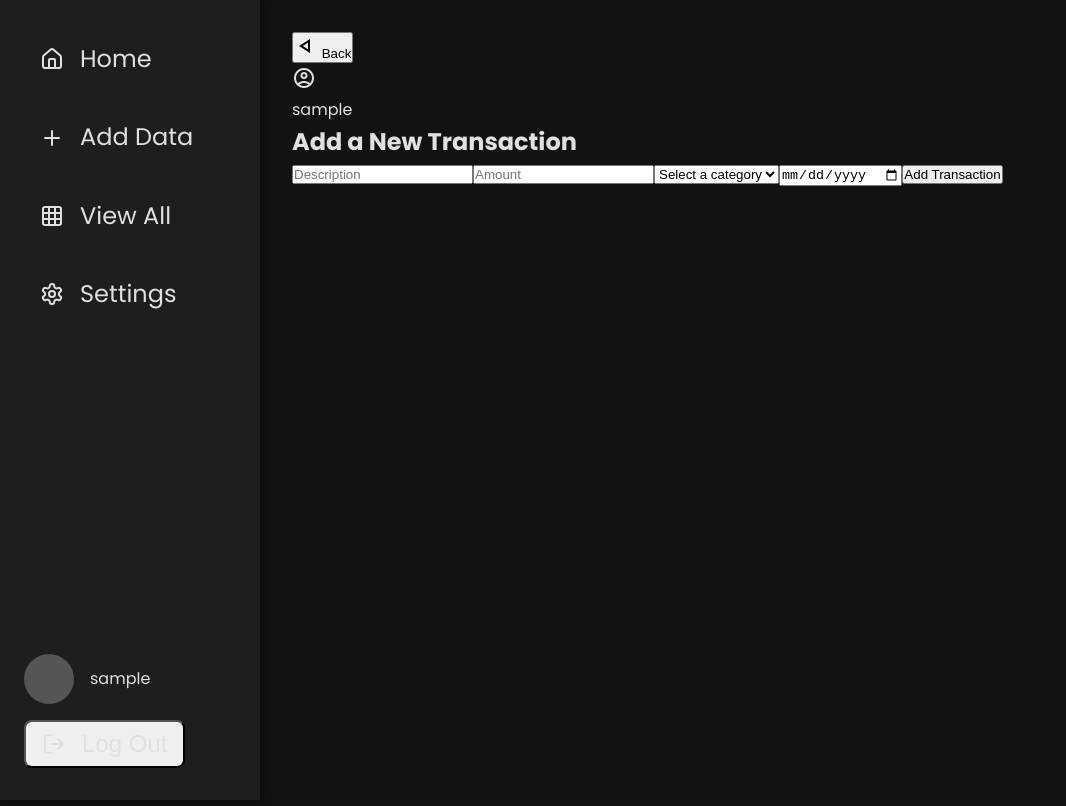
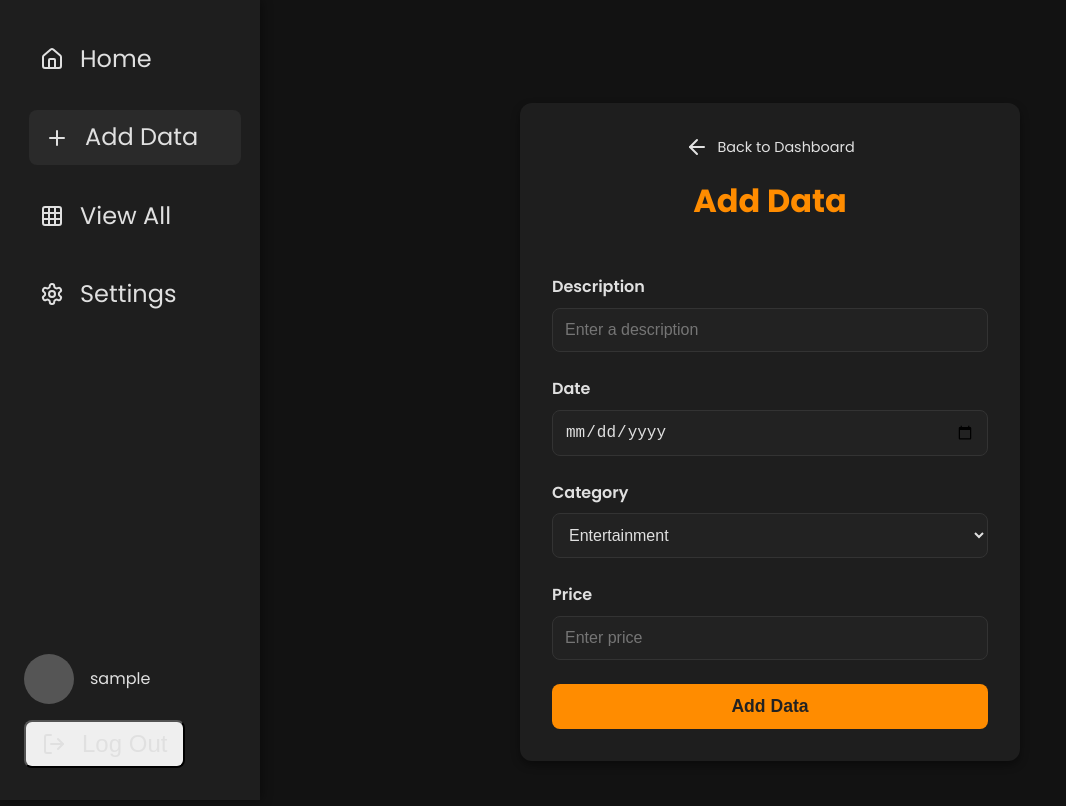
Before and after one commit to Suraj-Sedai/Finance_Graph-Personalized-Analytics, a React (Create React App) app in the folder frontend/: page /add-transaction in a window 1280 px wide. Shown: the top 806 px of the page, without its empty margins (0-1066 px from the left). Built offline with nearby package versions, Linux system fonts and the light colour scheme; sample sign-in values are in the browser's storage.

Commit message:
add and view

```diff
--- a/frontend/src/components/AddTransactionForm.js
+++ b/frontend/src/components/AddTransactionForm.js
@@ -1,121 +1,146 @@
-import React, { useState } from 'react';
-import axios from 'axios';
-import { useNavigate } from 'react-router-dom';
+import React, { useState } from "react";
+import { ArrowLeft } from "lucide-react";
+import { Link, useNavigate } from "react-router-dom";
+import axios from "axios";
 
-const AddTransactionForm = () => {
-    const [description, setDescription] = useState('');
-    const [amount, setAmount] = useState('');
-    const [category, setCategory] = useState('');
-    const [date, setDate] = useState('');
-    const [categories] = useState(['Food', 'Entertainment', 'Bills', 'Travel', 'Shopping']); // Static categories
-    const [error, setError] = useState('');
+const categories = [
+  "Entertainment",
+  "Food",
+  "Shopping",
+  "Bills",
+  "Travel",
+  "Others",
+];
+
+export default function AddData() {
+  const [description, setDescription] = useState("");
+  const [date, setDate] = useState("");
+  const [category, setCategory] = useState(categories[0]);
+  const [price, setPrice] = useState("");
+  const [error, setError] = useState("");
   const navigate = useNavigate();
-    const username = localStorage.getItem('username');
-    const token = localStorage.getItem('token');
+  const token = localStorage.getItem("token");
 
   const handleSubmit = (e) => {
     e.preventDefault();
 
-        if (!description || !amount || !category || !date) {
-            setError('All fields are required.');
+    // Validate fields
+    if (!description || !date || !category || !price) {
+      setError("All fields are required.");
+      return;
+    }
+    if (parseFloat(price) <= 0 || isNaN(parseFloat(price))) {
+      setError("Price must be a valid number greater than zero.");
       return;
     }
 
-        if (amount <= 0 || isNaN(amount)) {  // Additional check for NaN
-            setError('Amount must be a valid number greater than zero.');
-            return;
-        }
-
+    // Prepare the data for the transaction
     const transactionData = {
       description,
-            amount: parseFloat(amount),  // Convert to number
+      amount: parseFloat(price), // Backend expects "amount"
       category,
-            date,
+      date, // Ensure this is in the correct format (YYYY-MM-DD)
     };
 
-        console.log("Sending transaction data:", transactionData);  // Debugging log
+    console.log("Submitting transaction data:", transactionData);
 
+    // Post the transaction data to the backend
     axios
-            .post('http://127.0.0.1:8000/api/transactions/', transactionData, {
+      .post("http://127.0.0.1:8000/api/transactions/", transactionData, {
         headers: { Authorization: `Bearer ${token}` },
       })
       .then(() => {
-                alert('Transaction added successfully!');
-                setDescription('');
-                setAmount('');
-                setCategory('');
-                setDate('');
-                setError('');
+        alert("Transaction added successfully!");
+        // Reset the form fields
+        setDescription("");
+        setDate("");
+        setCategory(categories[0]);
+        setPrice("");
+        setError("");
+        // Optionally, navigate back to the dashboard or another page
+        navigate("/home");
       })
       .catch((error) => {
-                console.log("Error response:", error.response);  // Log the error response for debugging
+        console.error("Error response:", error.response);
+        // Log the complete error data to see what the backend is returning
+        console.error("Backend error data:", error.response?.data);
         if (error.response?.status === 401) {
-                    alert('Session expired. Please log in again.');
+          alert("Session expired. Please log in again.");
           localStorage.clear();
-                    navigate('/login');
+          navigate("/login");
         } else {
-                    setError(error.response?.data?.detail || 'Failed to add transaction.');
+          setError(
+            error.response?.data?.detail ||
+              "Failed to add transaction. Check console for details."
+          );
         }
       });
   };
 
   return (
-        <div className="transaction_container">
-            <button className="back_button" onClick={() => navigate('/home')}>
-                <span className="material-symbols-outlined">arrow_back_2</span> Back
-            </button>
-            <div className="user_info">
-                <span className="material-symbols-outlined user_icon">account_circle</span>
-                <p>{username}</p>
-            </div>
-            <div className="transaction_form_wrapper">
-                {error && <p className="error_message">{error}</p>}
-                <form className="transaction_form" onSubmit={handleSubmit}>
-                    <h2 className="form_heading">Add a New Transaction</h2>
+    <div className="add-data-container">
+      <div className="add-data-wrapper">
+        <header className="add-data-header">
+          <Link to="/home" className="back-button">
+            <ArrowLeft className="icon" />
+            Back to Dashboard
+          </Link>
+          <h1>Add Data</h1>
+        </header>
+        {error && <p className="error-message">{error}</p>}
+        <form className="add-data-form" onSubmit={handleSubmit}>
+          <div className="form-group">
+            <label htmlFor="description">Description</label>
             <input
-                        className="form_input"
-                        placeholder="Description"
               type="text"
+              id="description"
+              placeholder="Enter a description"
               value={description}
               onChange={(e) => setDescription(e.target.value)}
               required
             />
+          </div>
+          <div className="form-group">
+            <label htmlFor="date">Date</label>
             <input
-                        className="form_input"
-                        placeholder="Amount"
-                        type="number"
-                        value={amount}
-                        onChange={(e) => setAmount(e.target.value)}
-                        required
-                    />
-                    <select
-                        className="form_select"
-                        value={category}
-                        onChange={(e) => setCategory(e.target.value)}
-                        required
-                    >
-                        <option value="">Select a category</option>
-                        {categories.map((categoryOption, index) => (
-                            <option key={index} value={categoryOption}>
-                                {categoryOption}
-                            </option>
-                        ))}
-                    </select>
-                    <input
-                        className="form_input"
-                        placeholder="Date"
               type="date"
+              id="date"
               value={date}
               onChange={(e) => setDate(e.target.value)}
               required
             />
-                    <button className="form_button" type="submit">
-                        Add Transaction
+          </div>
+          <div className="form-group">
+            <label htmlFor="category">Category</label>
+            <select
+              id="category"
+              value={category}
+              onChange={(e) => setCategory(e.target.value)}
+            >
+              {categories.map((cat) => (
+                <option key={cat} value={cat}>
+                  {cat}
+                </option>
+              ))}
+            </select>
+          </div>
+          <div className="form-group">
+            <label htmlFor="price">Price</label>
+            <input
+              type="number"
+              id="price"
+              step="0.01"
+              placeholder="Enter price"
+              value={price}
+              onChange={(e) => setPrice(e.target.value)}
+              required
+            />
+          </div>
+          <button type="submit" className="submit-button">
+            Add Data
           </button>
         </form>
       </div>
     </div>
   );
-};
-
-export default AddTransactionForm;
+}
--- a/frontend/src/components/Sidebar.js
+++ b/frontend/src/components/Sidebar.js
@@ -17,9 +17,9 @@ export default function Sidebar() {
   return (
     <aside className="sidebar">
       <nav className="nav-links">
-        <SidebarButton Icon={Home} text=" Home" to="/" />
-        <SidebarButton Icon={Plus} text=" Add Data" to="/add-data" />
-        <SidebarButton Icon={Grid} text=" View All" to="/view-all" />
+        <SidebarButton Icon={Home} text=" Home" to="/home" />
+        <SidebarButton Icon={Plus} text=" Add Data" to="/add-transaction" />
+        <SidebarButton Icon={Grid} text=" View All" to="/transactions" />
         <SidebarButton Icon={Settings} text=" Settings" to="/settings" />
       </nav>
       <div className="user">
--- a/frontend/src/components/TransactionList.js
+++ b/frontend/src/components/TransactionList.js
@@ -1,34 +1,35 @@
-import React, { useEffect, useState } from 'react';
-import axios from 'axios';
-import { useNavigate } from 'react-router-dom';
+import React, { useState, useEffect } from "react";
+import axios from "axios";
+import { ArrowLeft } from "lucide-react";
+import { Link, useNavigate } from "react-router-dom";
 
-const TransactionList = () => {
+export default function ViewAll() {
   const [transactions, setTransactions] = useState([]);
   const [loading, setLoading] = useState(true);
   const [error, setError] = useState(null);
-    const token = localStorage.getItem('token');
+  const token = localStorage.getItem("token");
   const navigate = useNavigate();
 
   useEffect(() => {
     if (!token) {
-            navigate('/login');
+      navigate("/login");
       return;
     }
-
     fetchTransactions();
   }, [token, navigate]);
 
   const fetchTransactions = () => {
     axios
-            .get('http://127.0.0.1:8000/api/transactions/', {
+      .get("http://127.0.0.1:8000/api/transactions/", {
         headers: { Authorization: `Bearer ${token}` },
       })
       .then((response) => {
         setTransactions(response.data);
         setLoading(false);
       })
-            .catch((error) => {
-                setError('Failed to load transactions. Please try again later.');
+      .catch((err) => {
+        console.error("Error fetching transactions:", err);
+        setError("Failed to load transactions. Please try again later.");
         setLoading(false);
       });
   };
@@ -39,11 +40,12 @@ const TransactionList = () => {
         headers: { Authorization: `Bearer ${token}` },
       })
       .then(() => {
+        // Remove the deleted transaction from the state.
         setTransactions(transactions.filter((transaction) => transaction.id !== id));
       })
-            .catch((error) => {
-                console.error('Error deleting transaction:', error);
-                alert('Failed to delete transaction. Please try again.');
+      .catch((err) => {
+        console.error("Error deleting transaction:", err);
+        alert("Failed to delete transaction. Please try again.");
       });
   };
 
@@ -61,32 +63,51 @@ const TransactionList = () => {
   }
 
   return (
-        <div className="transaction-list-container">
-            <button className="back_button" onClick={() => navigate('/home')}>
-                <span className="material-symbols-outlined">arrow_back_2</span> Back
-            </button>
-            <h2>Transaction List</h2>
+    <div className="viewall-container">
+      <div className="viewall-wrapper">
+        <header className="viewall-header">
+          <Link to="/home" className="back-button">
+            <ArrowLeft className="icon" />
+            Back to Dashboard
+          </Link>
+          <h1>View All Spendings</h1>
+        </header>
+        <div className="spending-table-container">
           {transactions.length === 0 ? (
             <p className="no-transactions">No transactions available.</p>
           ) : (
-                <ul className="transaction-list">
+            <table className="spending-table">
+              <thead>
+                <tr>
+                  <th>Date</th>
+                  <th>Category</th>
+                  <th>Description</th>
+                  <th>Amount ($)</th>
+                  <th>Actions</th>
+                </tr>
+              </thead>
+              <tbody>
                 {transactions.map((transaction) => (
-                        <li key={transaction.id} className="transaction-item">
-                            <strong>{transaction.description}</strong>
-                            <br />
-                            ${transaction.amount} - {transaction.category}
+                  <tr key={transaction.id}>
+                    <td>{transaction.date}</td>
+                    <td>{transaction.category}</td>
+                    <td>{transaction.description}</td>
+                    <td>{Number(transaction.amount).toFixed(2)}</td>
+                    <td>
                       <button
                         className="delete-button"
                         onClick={() => deleteTransaction(transaction.id)}
                       >
-                                🗑 Delete
+                        Delete
                       </button>
-                        </li>
+                    </td>
+                  </tr>
                 ))}
-                </ul>
+              </tbody>
+            </table>
           )}
         </div>
+      </div>
+    </div>
   );
-};
-
-export default TransactionList;
+}
```
Also changed, not shown: 1 other file (tests, documents, lock files or other folders). Lines whose indentation alone changed are shown as unchanged.
